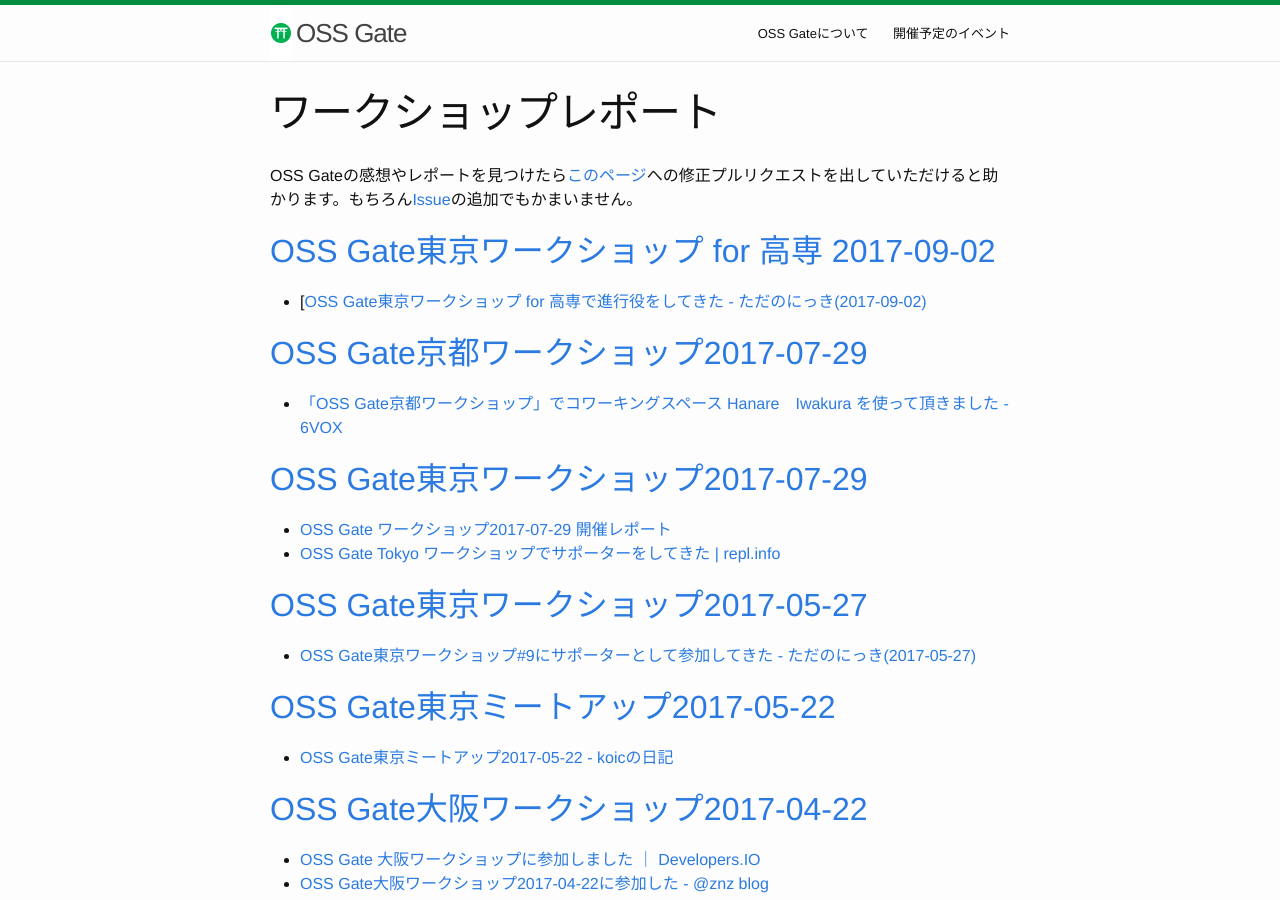
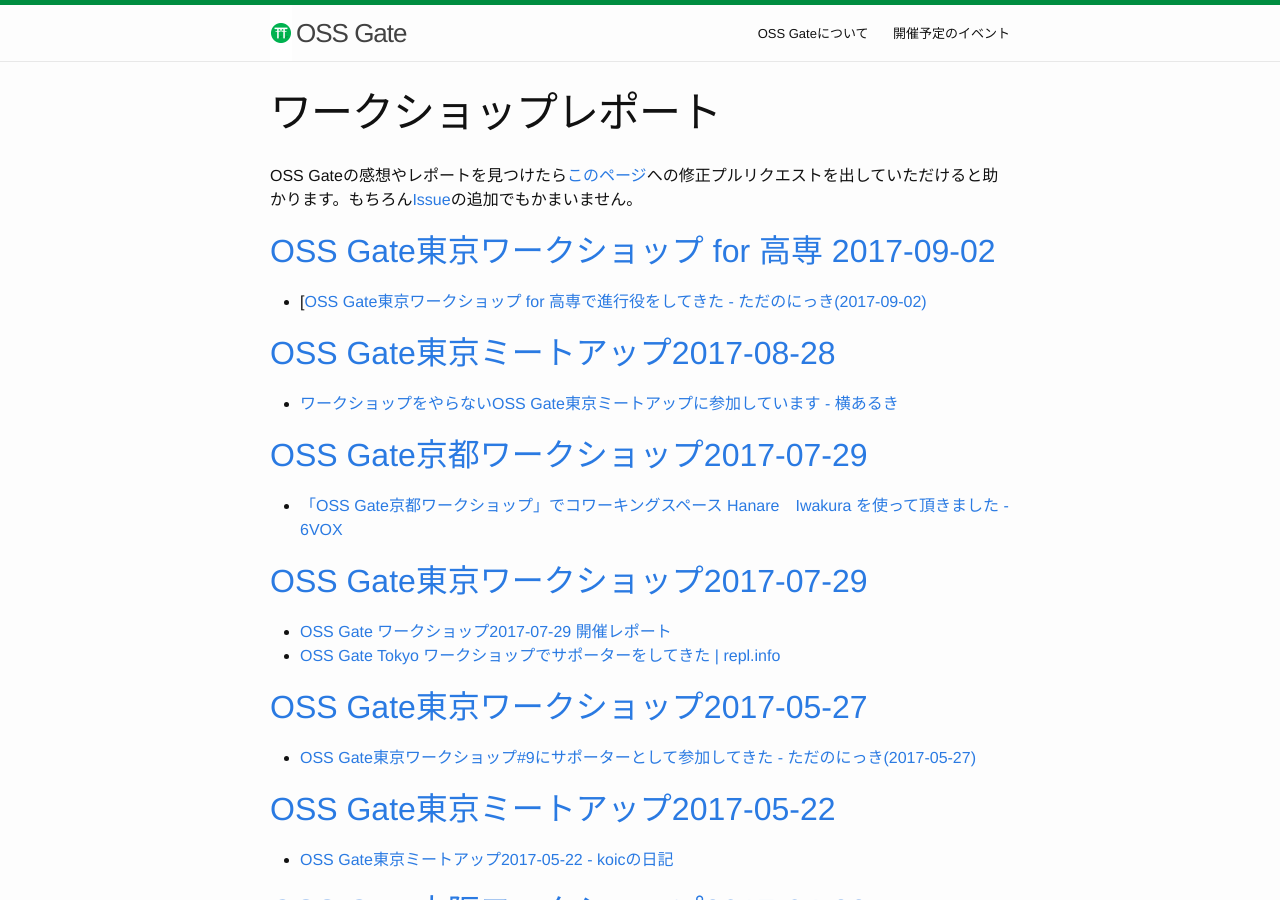
Before and after one commit to oss-gate/oss-gate.github.io, a Jekyll site: the page built from workshop/report.md, in a window 1280 px wide and 900 px high. Built offline with Jekyll 4.4.1, drawn with Linux system fonts in a browser that asks for light colours; comment, search, counter and statistics services are not loaded.

Commit message:
Add report "OSS Gate東京ミートアップ2017-08-28"

```diff
--- a/workshop/report.md
+++ b/workshop/report.md
@@ -7,6 +7,9 @@
 
 ## [OSS Gate東京ワークショップ for 高専 2017-09-02](https://oss-gate.doorkeeper.jp/events/63111)
   * [[OSS Gate東京ワークショップ for 高専で進行役をしてきた - ただのにっき(2017-09-02)](http://sho.tdiary.net/20170902.html#p01)
+
+## [OSS Gate東京ミートアップ2017-08-28](https://oss-gate.doorkeeper.jp/events/63053)
+  * [ワークショップをやらないOSS Gate東京ミートアップに参加しています - 横あるき](https://kuno.kdns.info/post/20170928142026-oss-gate-meetup-drastic-try)
 
 ## [OSS Gate京都ワークショップ2017-07-29](https://oss-gate.doorkeeper.jp/events/62572)
   * [「OSS Gate京都ワークショップ」でコワーキングスペース Hanare　Iwakura を使って頂きました \- 6VOX](http://blog.6vox.com/2017/07/oss-gate-hanareiwakura.html)
```
